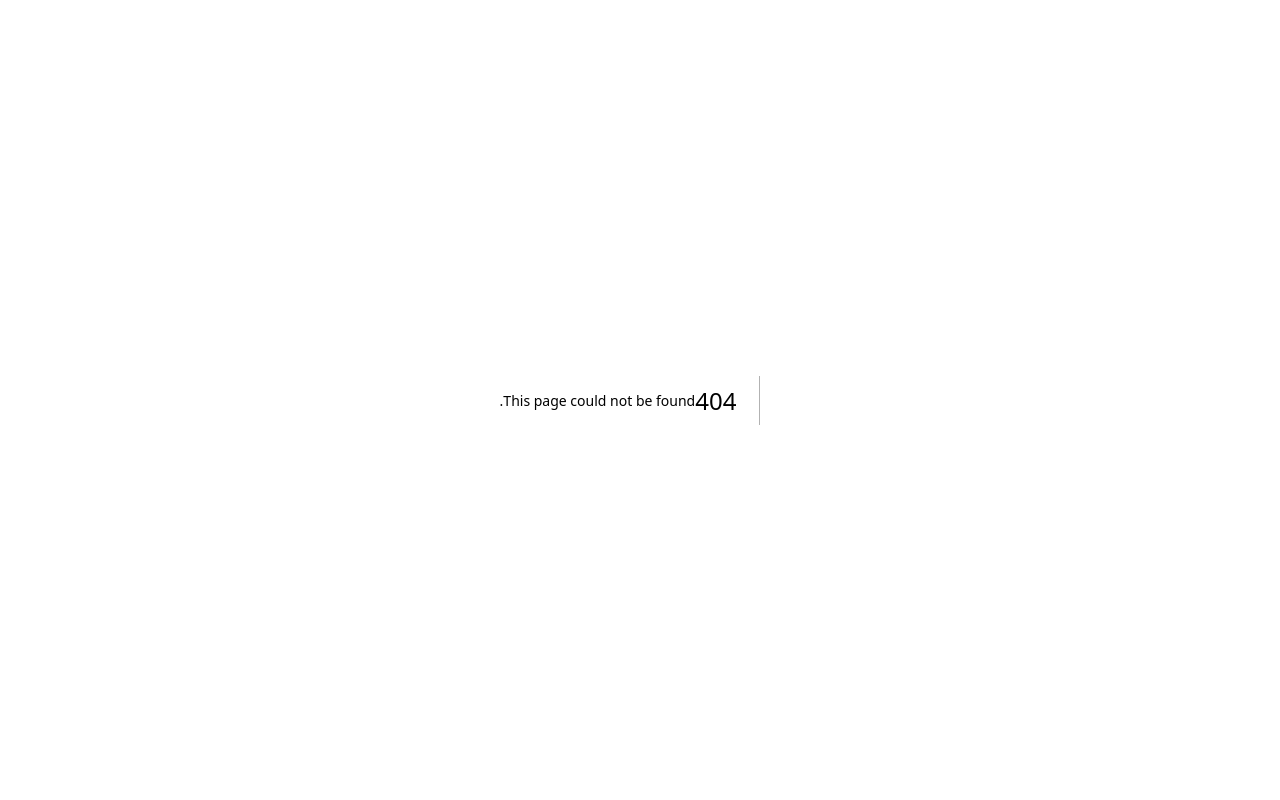
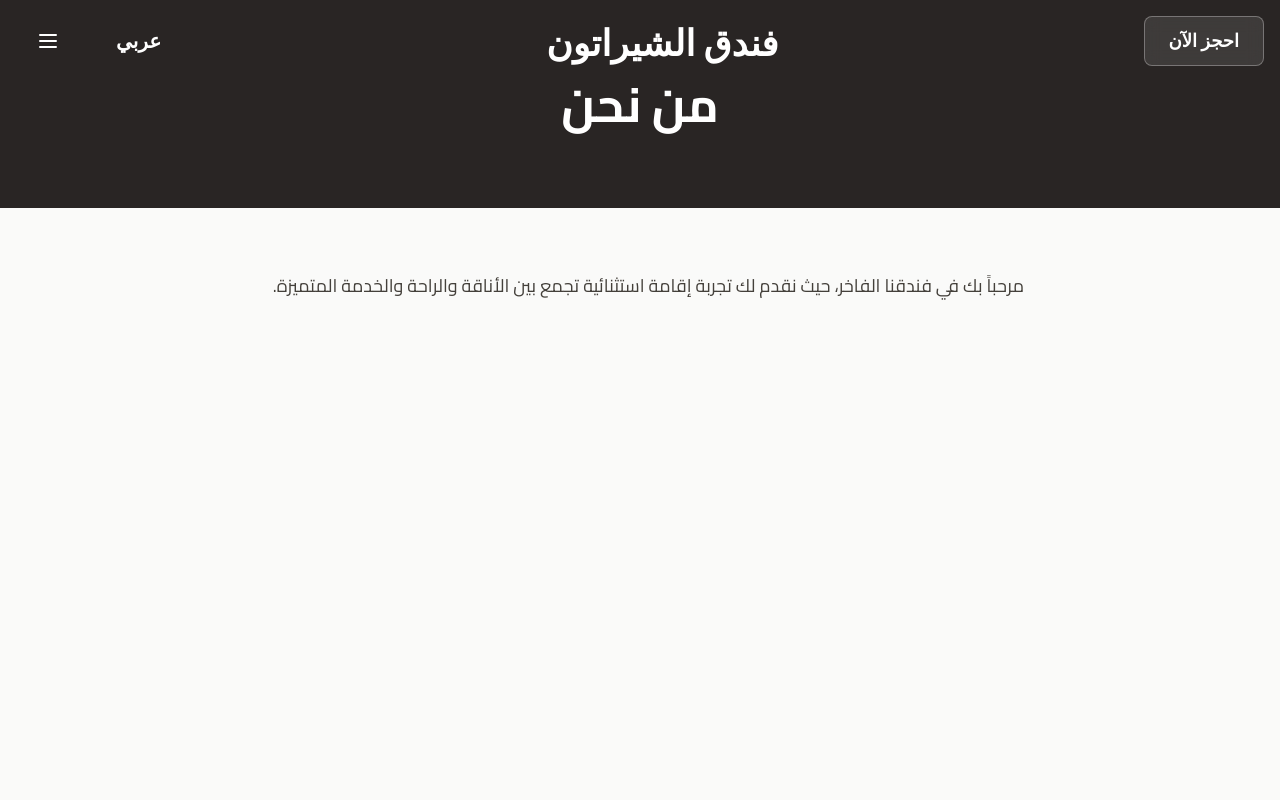
Before and after one commit to Majd933/hotel_project, a Next.js app: page /about in a window 1280 px wide. Before the commit this address had no page. Shown: the top 800 px of the page. Built offline with nearby package versions, Linux system fonts and the light colour scheme.

Commit message:
Refactor room fetching logic to return an empty array on error, ensuring data integrity in RoomsPage component. Update globals.css to remove stylelint rule disabling.

```diff
--- /dev/null
+++ b/src/app/about/page.tsx
@@ -0,0 +1,31 @@
+"use client";
+
+import { useLanguage } from "@/context/LanguageContext";
+import { getTranslation } from "@/lib/translations";
+
+export default function AboutPage() {
+  const { language } = useLanguage();
+  const t = (key: keyof typeof import("@/lib/translations").translations.ar) =>
+    getTranslation(language, key);
+
+  return (
+    <div className="min-h-screen bg-stone-50">
+      <section className="bg-stone-800 text-white py-20">
+        <div className="container mx-auto px-4">
+          <h1 className={`text-5xl font-bold text-center ${language === "ar" ? "font-cairo" : "font-playfair"}`}>
+            {t("about")}
+          </h1>
+        </div>
+      </section>
+      <section className="container mx-auto px-4 py-16">
+        <div className={`max-w-3xl mx-auto ${language === "ar" ? "text-right font-cairo" : "text-left"}`}>
+          <p className="text-lg text-stone-700 mb-4">
+            {language === "ar"
+              ? "مرحباً بك في فندقنا الفاخر، حيث نقدم لك تجربة إقامة استثنائية تجمع بين الأناقة والراحة والخدمة المتميزة."
+              : "Welcome to our luxury hotel, where we offer you an exceptional stay experience that combines elegance, comfort, and outstanding service."}
+          </p>
+        </div>
+      </section>
+    </div>
+  );
+}
--- a/src/app/api/rooms/route.ts
+++ b/src/app/api/rooms/route.ts
@@ -9,10 +9,8 @@ export async function GET() {
     return NextResponse.json(rooms);
   } catch (error) {
     console.error('Error fetching rooms:', error);
-    return NextResponse.json(
-      { error: 'Failed to fetch rooms' },
-      { status: 500 }
-    );
+    // Return empty array instead of error object to prevent .map() errors
+    return NextResponse.json([], { status: 500 });
   }
 }
 
--- a/src/app/globals.css
+++ b/src/app/globals.css
@@ -5,7 +5,6 @@
   --foreground: #171717;
 }
 
-/* stylelint-disable-next-line at-rule-no-unknown */
 @theme inline {
   --color-background: var(--background);
   --color-foreground: var(--foreground);
--- a/src/app/rooms/page.tsx
+++ b/src/app/rooms/page.tsx
@@ -30,11 +30,18 @@ export default function RoomsPage() {
     fetch('/api/rooms')
       .then(res => res.json())
       .then(data => {
-        setRooms(data);
+        // Ensure data is an array
+        if (Array.isArray(data)) {
+          setRooms(data);
+        } else {
+          console.error('Invalid data format:', data);
+          setRooms([]);
+        }
         setLoading(false);
       })
       .catch(err => {
         console.error('Error fetching rooms:', err);
+        setRooms([]);
         setLoading(false);
       });
   }, []);
```
